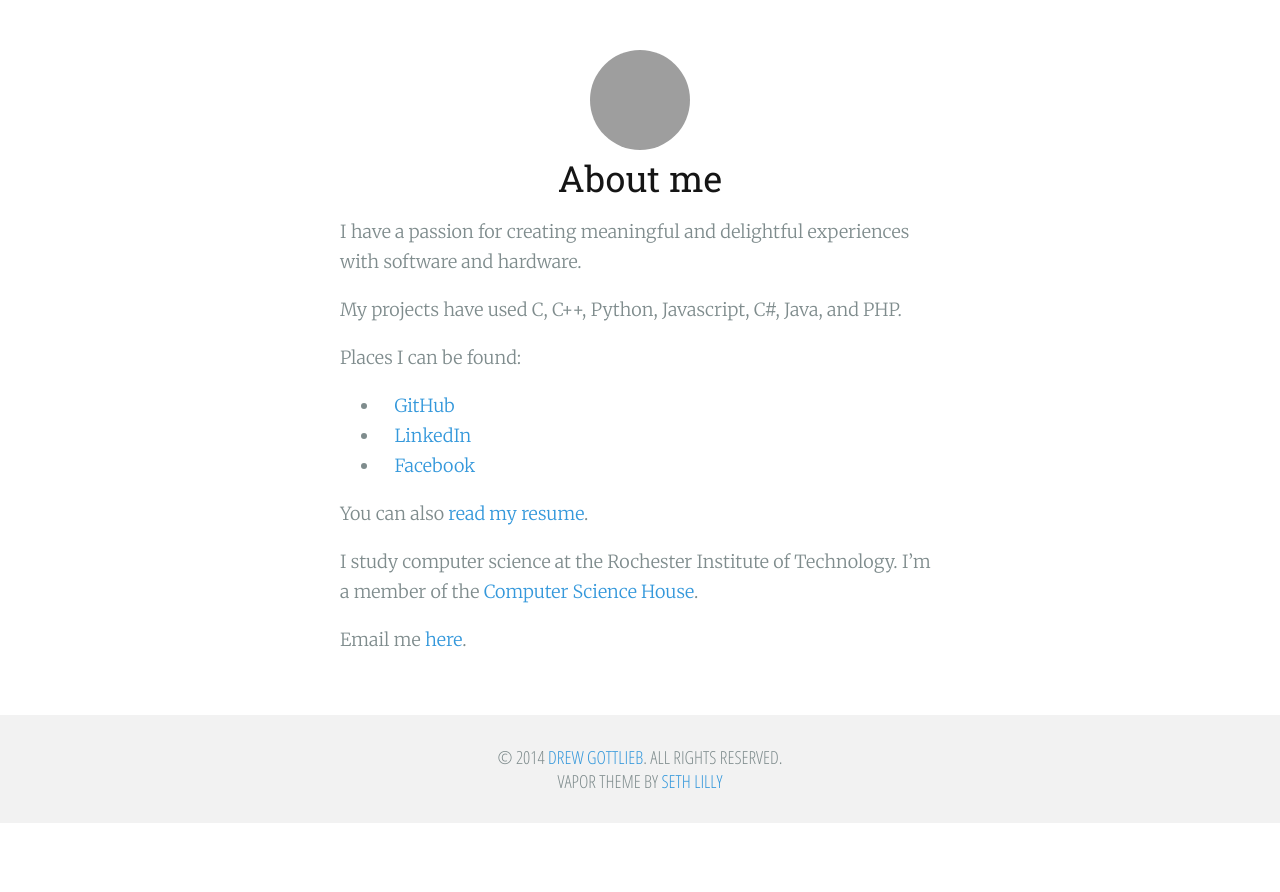
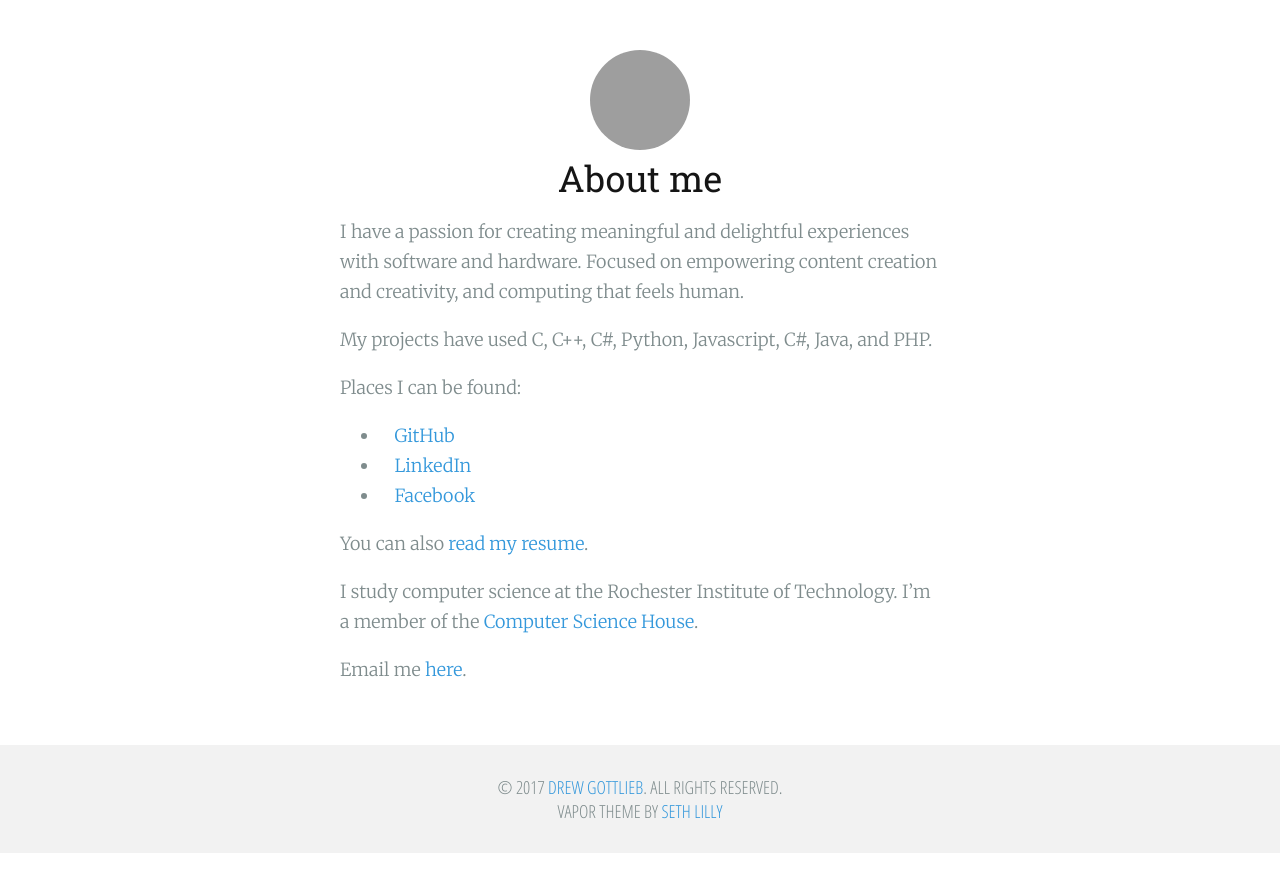
Before and after one commit to dag10/blog, a Jekyll site: the page built from about/index.md, in a window 1280 px wide. Shown: the top 892 px of the page. Built offline with Jekyll 4.4.1, drawn with Linux system fonts in a browser that asks for light colours; nearby versions of some CDN libraries; library files that are not in the unit come from our copies; Markdown is read by kramdown in place of the engine named in the settings; comment, search, counter and statistics services are not loaded; grey boxes are pictures that could not be loaded.

Commit message:
Added VR/MR article, updated resume, updated about.

```diff
--- a/_config.yml
+++ b/_config.yml
@@ -2,6 +2,7 @@
 description: Software Developer
 meta_description: "My projects, experiments, successes, and failures."
 baseurl: ''
+gems: [jekyll-paginate]
 
 include: ['.htaccess']
 
@@ -17,7 +18,7 @@
   name: 'Drew Gottlieb'
   website: 'http://drewgottlieb.net'
   bio: I'm a software developer studying at the Rochester Institute of Technology.
-    I'm passionate about combining software, hardware, and media to build things people love.
+    On a mission to empower creativity with computing that feels human.
   image: 'http://www.gravatar.com/avatar/bdf8f49aa6db2d48e5a5ead52af9009e?s=600'
 
 # Details for the RSS feed generator
--- a/_includes/header.html
+++ b/_includes/header.html
@@ -9,6 +9,5 @@
     | <a href='{{site.baseurl}}/about'> About me </a>
     | <a href='https://github.com/dag10'> Projects </a>
     | <a href='{{site.baseurl}}/resume.pdf'> Resume </a>
-    | <a href='//old.drewgottlieb.net'> Old Blog </a>
     </h2>
 </header>
--- a/_layouts/default.html
+++ b/_layouts/default.html
@@ -34,7 +34,7 @@
 
     <footer class="site-footer">
         <div class="inner">
-             <section class="copyright">&copy; 2014 <a href="/">{{ site.name }}</a>. All rights reserved.</section>
+             <section class="copyright">&copy; 2017 <a href="/">{{ site.name }}</a>. All rights reserved.</section>
              <section>Vapor theme by <a href="http://sethlilly.com/">Seth Lilly</a></section>
         </div>
     </footer>
--- a/about/index.md
+++ b/about/index.md
@@ -4,9 +4,10 @@
 ---
 
 I have a passion for creating meaningful and delightful experiences with
-software and hardware.
+software and hardware. Focused on empowering content creation and creativity,
+and computing that feels human.
 
-My projects have used C, C++, Python, Javascript, C#, Java, and PHP.
+My projects have used C, C++, C#, Python, Javascript, C#, Java, and PHP.
 
 Places I can be found:
 - [GitHub](https://github.com/dag10)
```
Also changed, not shown: _posts/2014-02-27-recreating-tv-graphics-program.md (+1 -0 lines), _posts/2017-01-31-mixing-reality-with-vr.md (added, +99 -0 lines), 3 other files.
